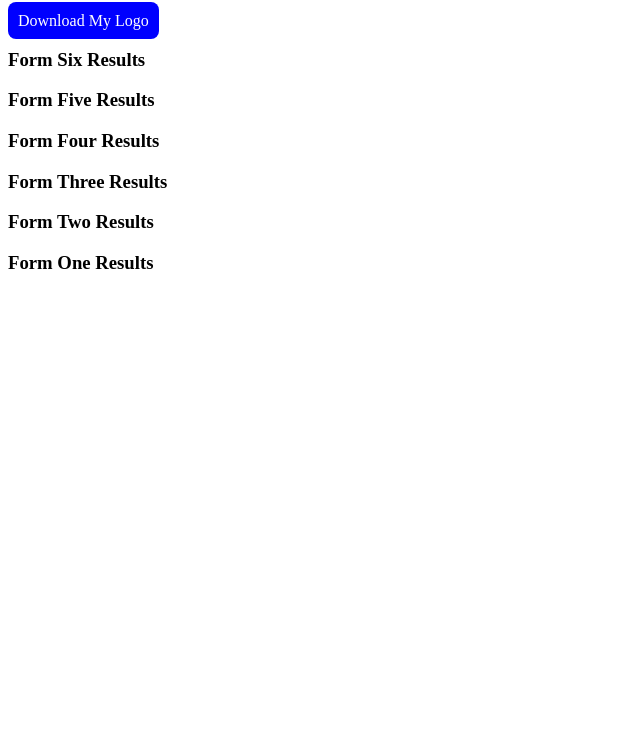
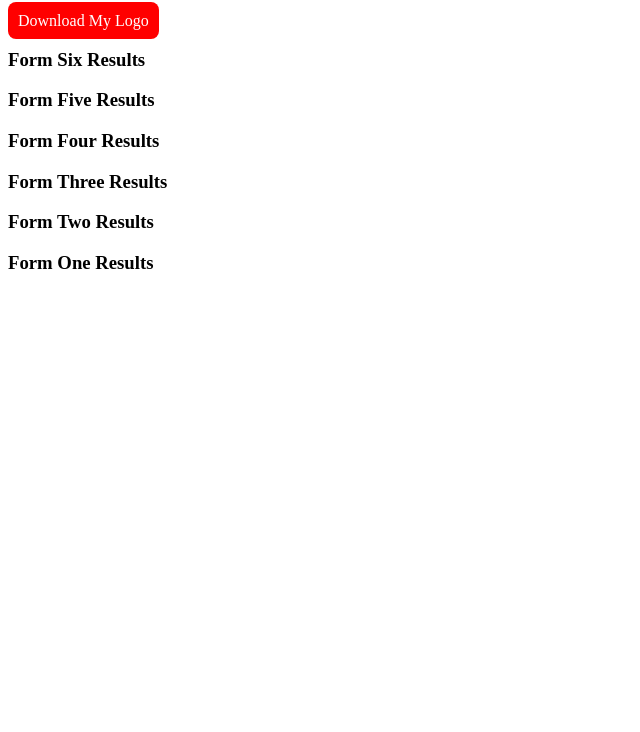
Before and after one commit to DarkBit18/Ghost-Mode, a plain HTML site: page index.html in a window 1280 px wide. Shown: the part 68-800 px from the top of the page, without its empty margins (0-640 px from the left). Drawn offline with Linux system fonts and the light colour scheme.

Commit message:
index.html

```diff
--- a/index.html
+++ b/index.html
@@ -9,7 +9,7 @@
         <h1>
          Academic Performance Results
         </h1>
-            <a href="My Darkbit logo.jpg" download style="text-decoration: none; background: blue; color: white; padding: 10px; border-radius: 8px;">Download My Logo</a>
+            <a href="My Darkbit logo.jpg" download style="text-decoration: none; background: red; color: white; padding: 10px; border-radius: 8px;">Download My Logo</a>
         <h3>Form Six Results
         </h3>
         <h3>
```
